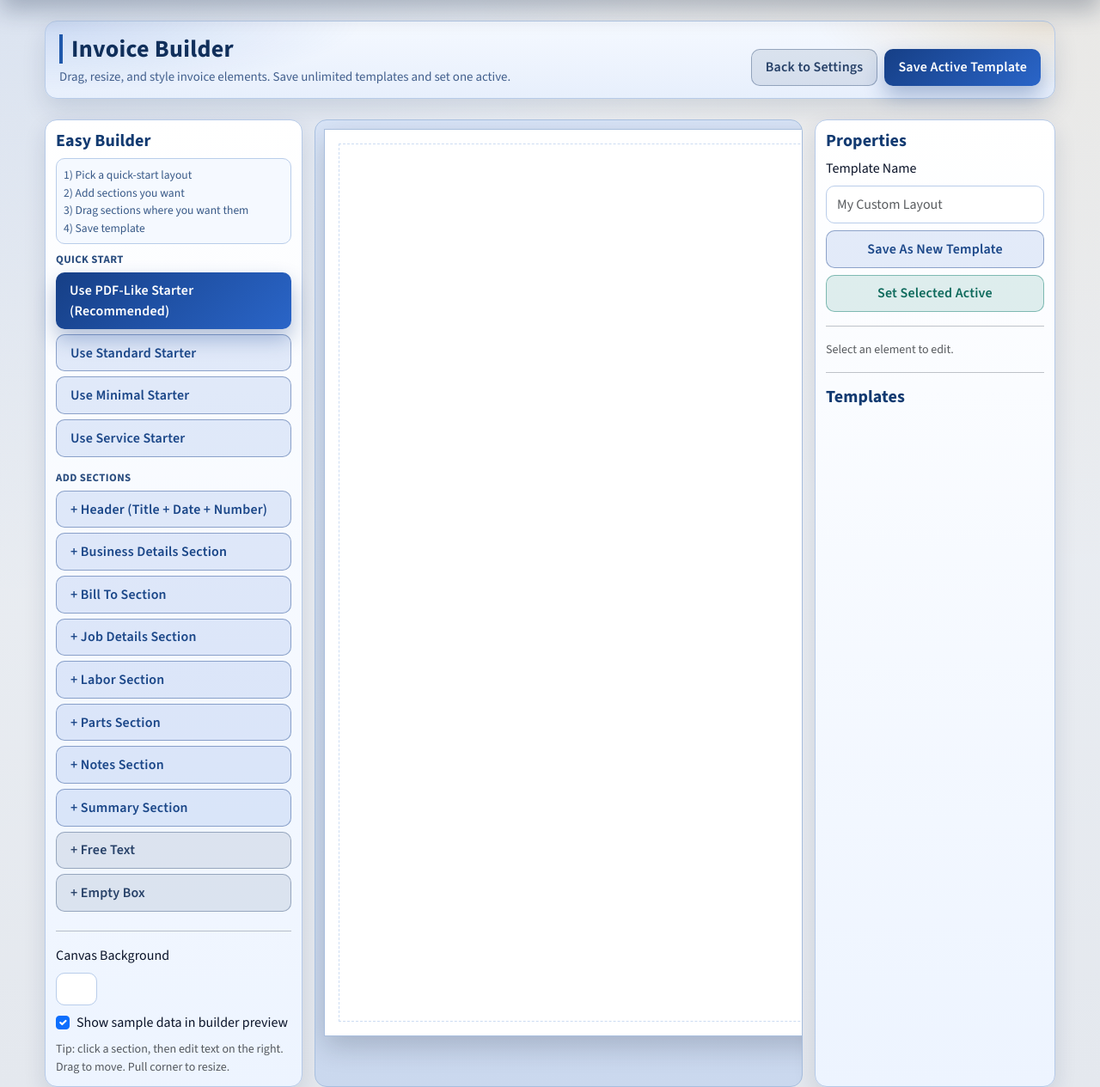
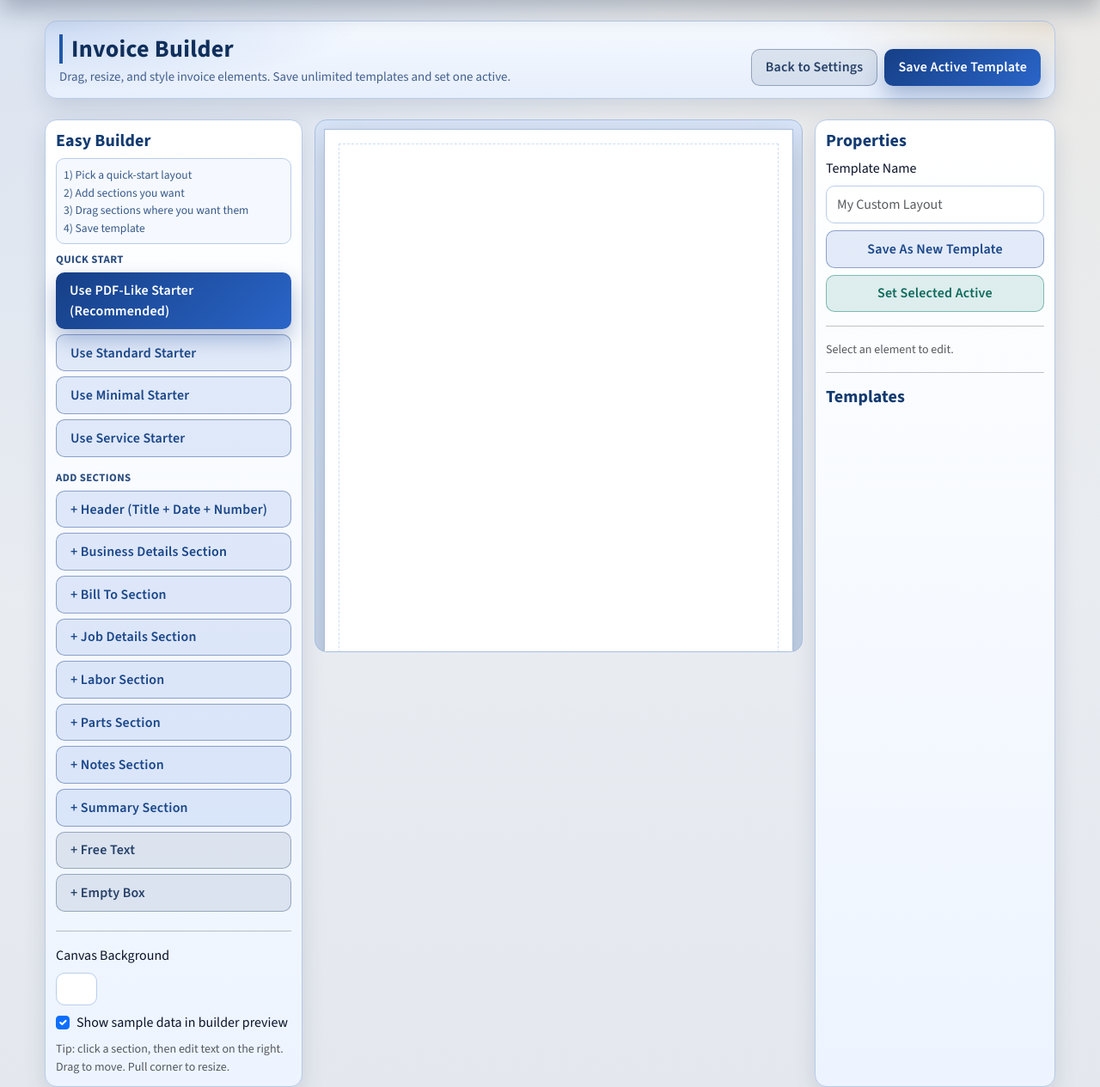
Before and after one commit to CharlieMelnarik/InvoiceWebApp, a Python web app: template templates/invoice_builder.html in a window 1280 px wide. Shown: the part 77-1342 px from the top of the page at 86% size. Run offline with Jinja, Linux system fonts and the light colour scheme; the template is opened without the code that fills it, so the values that code supplies are empty.

Commit message:
invoice builder resizing

```diff
--- a/templates/invoice_builder.html
+++ b/templates/invoice_builder.html
@@ -18,7 +18,11 @@
     border-radius: 14px;
     padding: 10px;
     background: linear-gradient(180deg, #d8e4f7 0%, #cad8ee 100%);
-    overflow: auto;
+    overflow: hidden;
+    display: flex;
+    justify-content: center;
+    align-items: flex-start;
+    height: clamp(620px, calc(100vh - 230px), 920px);
   }
   .builder-canvas {
     position: relative;
@@ -28,6 +32,7 @@
     background: #fff;
     border: 1px solid #a9bedd;
     box-shadow: 0 12px 30px rgba(15, 23, 42, 0.2);
+    transform-origin: top center;
   }
   .canvas-guide {
     position: absolute;
@@ -147,7 +152,7 @@
       <div class="small text-muted mt-2">Tip: click a section, then edit text on the right. Drag to move. Pull corner to resize.</div>
     </section>
 
-    <section class="builder-canvas-wrap">
+    <section id="canvasWrap" class="builder-canvas-wrap">
       <div id="canvas" class="builder-canvas">
         <div class="canvas-guide"></div>
       </div>
@@ -184,6 +189,7 @@
   let currentTemplateId = {{ active_template_id|tojson }};
 
   const canvas = document.getElementById("canvas");
+  const canvasWrap = document.getElementById("canvasWrap");
   const canvasBg = document.getElementById("canvasBg");
   const templateName = document.getElementById("templateName");
   const templateList = document.getElementById("templateList");
@@ -197,6 +203,7 @@
   let state = { canvas: { width: 816, height: 1056, bg: "#ffffff" }, elements: [] };
   let selectedId = null;
   let drag = null;
+  let canvasScale = 1;
   const SNAP = 4;
   const TOKENS = [
     "doc_label","invoice_number","date","due_date","business_name","business_phone","business_address",
@@ -381,6 +388,18 @@
     return best;
   }
 
+  function fitCanvasToView() {
+    if (!canvasWrap || !canvas) return;
+    const wrapRect = canvasWrap.getBoundingClientRect();
+    const availableW = Math.max(100, wrapRect.width - 20);
+    const availableH = Math.max(100, wrapRect.height - 20);
+    const baseW = Number(state?.canvas?.width || 816);
+    const baseH = Number(state?.canvas?.height || 1056);
+    const scale = Math.min(availableW / baseW, availableH / baseH, 1);
+    canvasScale = Math.max(0.35, Math.min(1, scale));
+    canvas.style.transform = `scale(${canvasScale})`;
+  }
+
   function renderTemplateList() {
     templateList.innerHTML = "";
     templates.forEach(t => {
@@ -497,6 +516,7 @@
       renderCanvas(pass + 1);
       return;
     }
+    fitCanvasToView();
     renderPropertyEditor();
   }
 
@@ -1083,7 +1103,6 @@
     selectedId = id;
     const el = nodeById(id);
     if (!el) return;
-    const rect = canvas.getBoundingClientRect();
     const startX = e.clientX;
     const startY = e.clientY;
     const originX = Number(el.x || 0);
@@ -1091,7 +1110,7 @@
     const originW = Number(el.w || 80);
     const originH = Number(el.h || 30);
     const isResize = e.target.classList.contains("resize");
-    drag = { id, startX, startY, originX, originY, originW, originH, isResize, rect };
+    drag = { id, startX, startY, originX, originY, originW, originH, isResize };
     renderCanvas();
   });
 
@@ -1099,8 +1118,8 @@
     if (!drag) return;
     const el = nodeById(drag.id);
     if (!el) return;
-    const dx = e.clientX - drag.startX;
-    const dy = e.clientY - drag.startY;
+    const dx = (e.clientX - drag.startX) / (canvasScale || 1);
+    const dy = (e.clientY - drag.startY) / (canvasScale || 1);
     if (drag.isResize) {
       el.w = Math.max(30, Math.round((drag.originW + dx) / SNAP) * SNAP);
       el.h = Math.max(24, Math.round((drag.originH + dy) / SNAP) * SNAP);
@@ -1156,6 +1175,7 @@
 
   renderTemplateList();
   loadTemplate(currentTemplateId);
+  window.addEventListener("resize", fitCanvasToView);
   if (!templates || !templates.length) {
     quickStart("pdf_like");
   }
```
